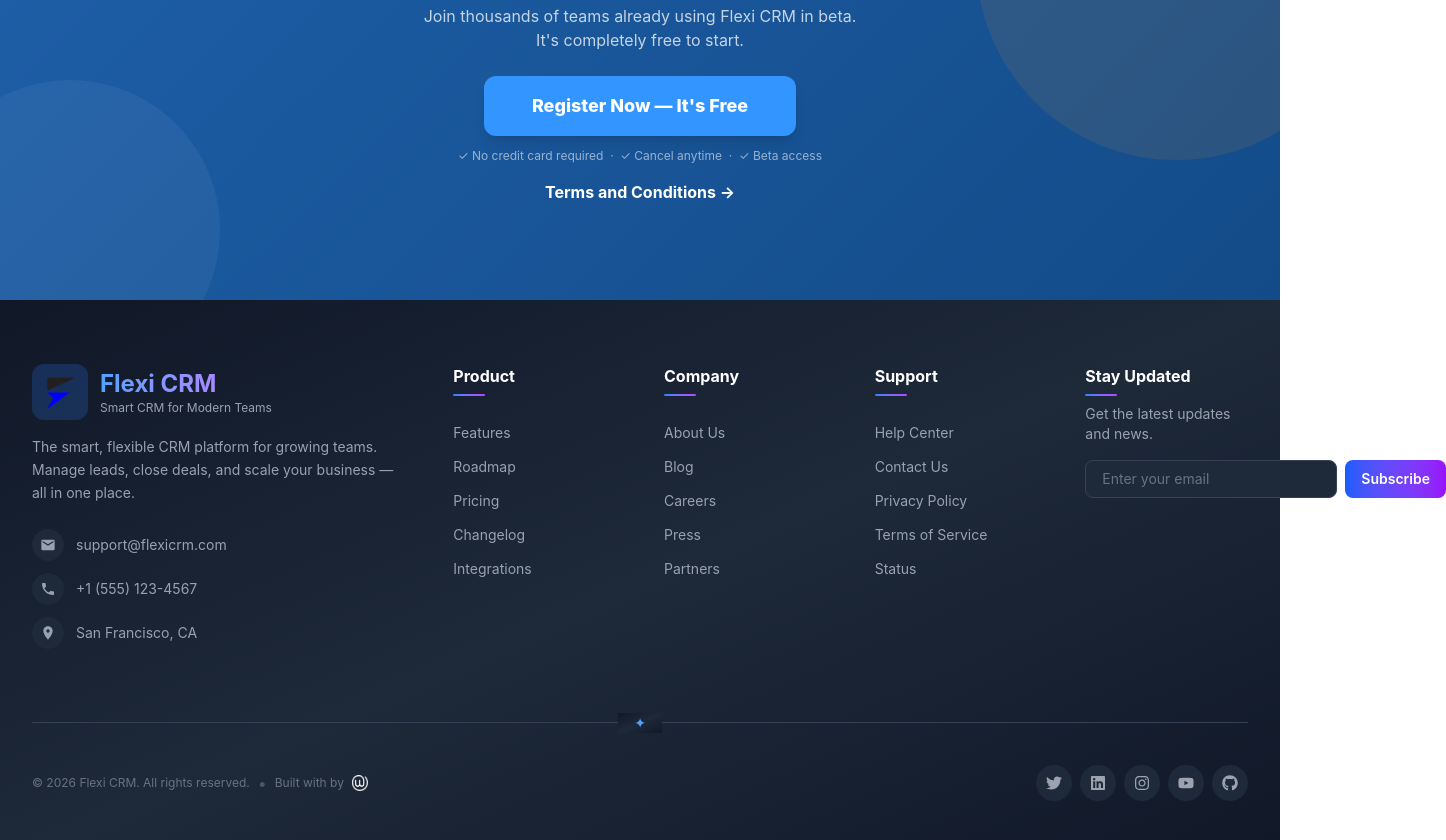
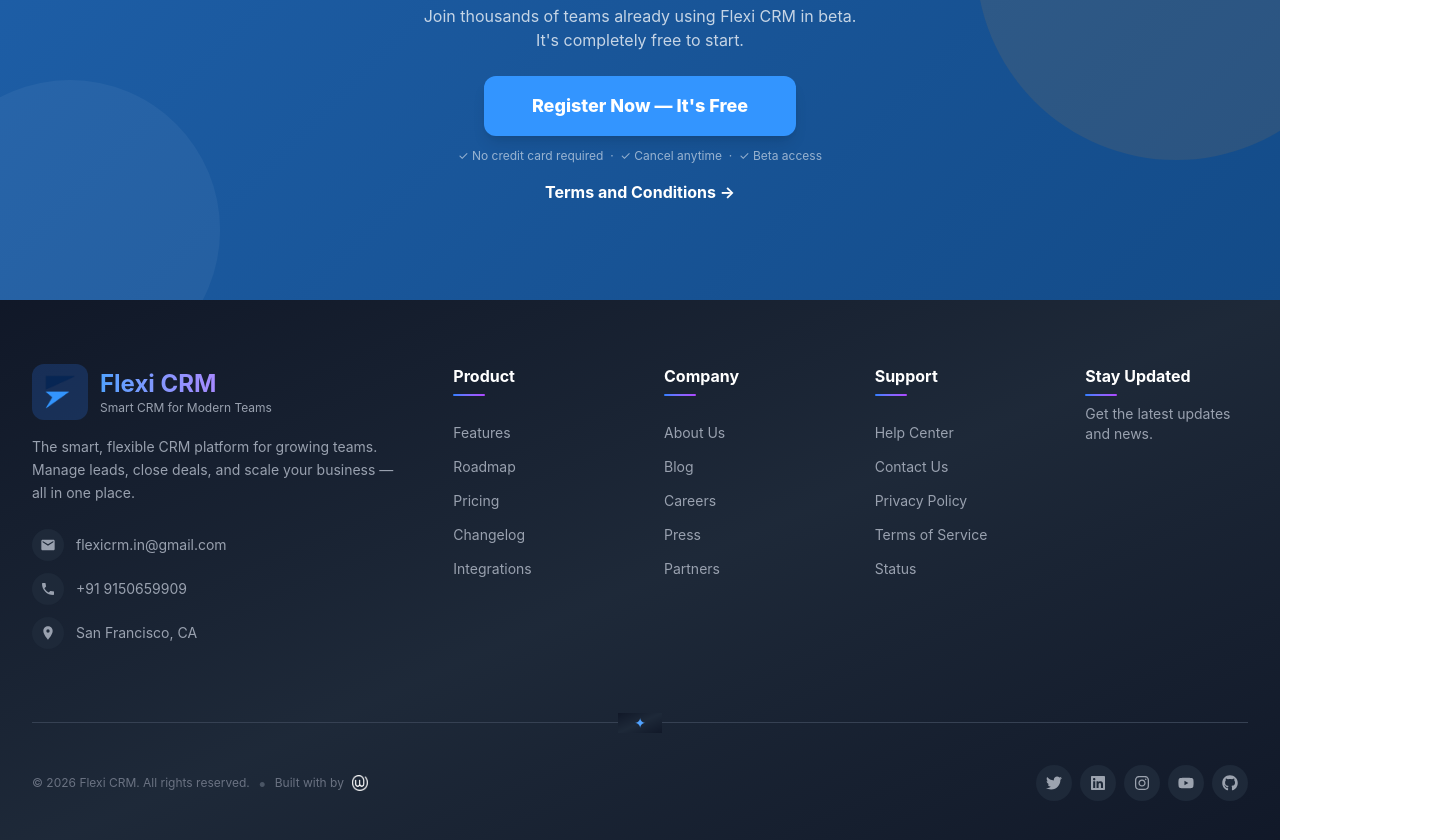
Before and after one commit to flexicrm/Flexi_Website, a Next.js app: page / in a window 1280 px wide. Shown: the part 4731-5571 px from the top of the page, 1446 px wide, since content can reach past the window. Built offline with nearby package versions, Linux system fonts and the light colour scheme.

Commit message:
Flexi Landing Page

```diff
--- a/app/component/footer/Footer.tsx
+++ b/app/component/footer/Footer.tsx
@@ -6,7 +6,7 @@ import Link from "next/link";
 import { useEffect, useState } from "react";
 import { FaGithub, FaInstagram, FaLinkedin, FaTwitter, FaYoutube } from "react-icons/fa";
 import { MdEmail, MdLocationOn, MdPhone } from "react-icons/md";
-import Flexi_CRM_Full_Logo from "../../../public/Flexi_CRM_Logo.svg";
+import favIconForFlexi from "../../../public/favIconForFlexi.png";
 import Webdads2u_Logo from "../../../public/Webdads2u_Logo.png";
 
 function Footer() {
@@ -50,8 +50,8 @@ function Footer() {
   ];
 
   const contactInfo = [
-    { icon: MdEmail, text: "support@flexicrm.com", href: "mailto:support@flexicrm.com" },
-    { icon: MdPhone, text: "+1 (555) 123-4567", href: "tel:+15551234567" },
+    { icon: MdEmail, text: "flexicrm.in@gmail.com", href: "flexicrm.in@gmail.com" },
+    { icon: MdPhone, text: "+91 9150659909", href: "tel:+91 9150659909" },
     { icon: MdLocationOn, text: "San Francisco, CA", href: "#" },
   ];
 
@@ -87,7 +87,7 @@ function Footer() {
             <div className="flex items-center justify-center lg:justify-start gap-3 mb-4">
               <div className="bg-blue-500/20 p-2 rounded-xl">
                 <Image
-                  src={Flexi_CRM_Full_Logo}
+                  src={favIconForFlexi}
                   alt="Flexi CRM Logo"
                   width={40}
                   height={40}
@@ -169,16 +169,6 @@ function Footer() {
               <span className="absolute -bottom-2 left-1/2 lg:left-0 transform -translate-x-1/2 lg:translate-x-0 w-8 h-0.5 bg-gradient-to-r from-blue-500 to-purple-500 rounded-full"></span>
             </h3>
             <p className="text-sm text-gray-400 mb-4">Get the latest updates and news.</p>
-            <div className="flex flex-col sm:flex-row gap-2">
-              <input
-                type="email"
-                placeholder="Enter your email"
-                className="px-4 py-2 bg-gray-800 border border-gray-700 rounded-lg text-sm text-white placeholder-gray-500 focus:outline-none focus:border-blue-500 transition-colors"
-              />
-              <button className="px-4 py-2 bg-gradient-to-r from-blue-600 to-purple-600 text-white rounded-lg text-sm font-semibold hover:shadow-lg transition-all hover:scale-105">
-                Subscribe
-              </button>
-            </div>
           </motion.div>
         </div>
 
```
Also changed, not shown: public/favIconForFlexi.png (added).
